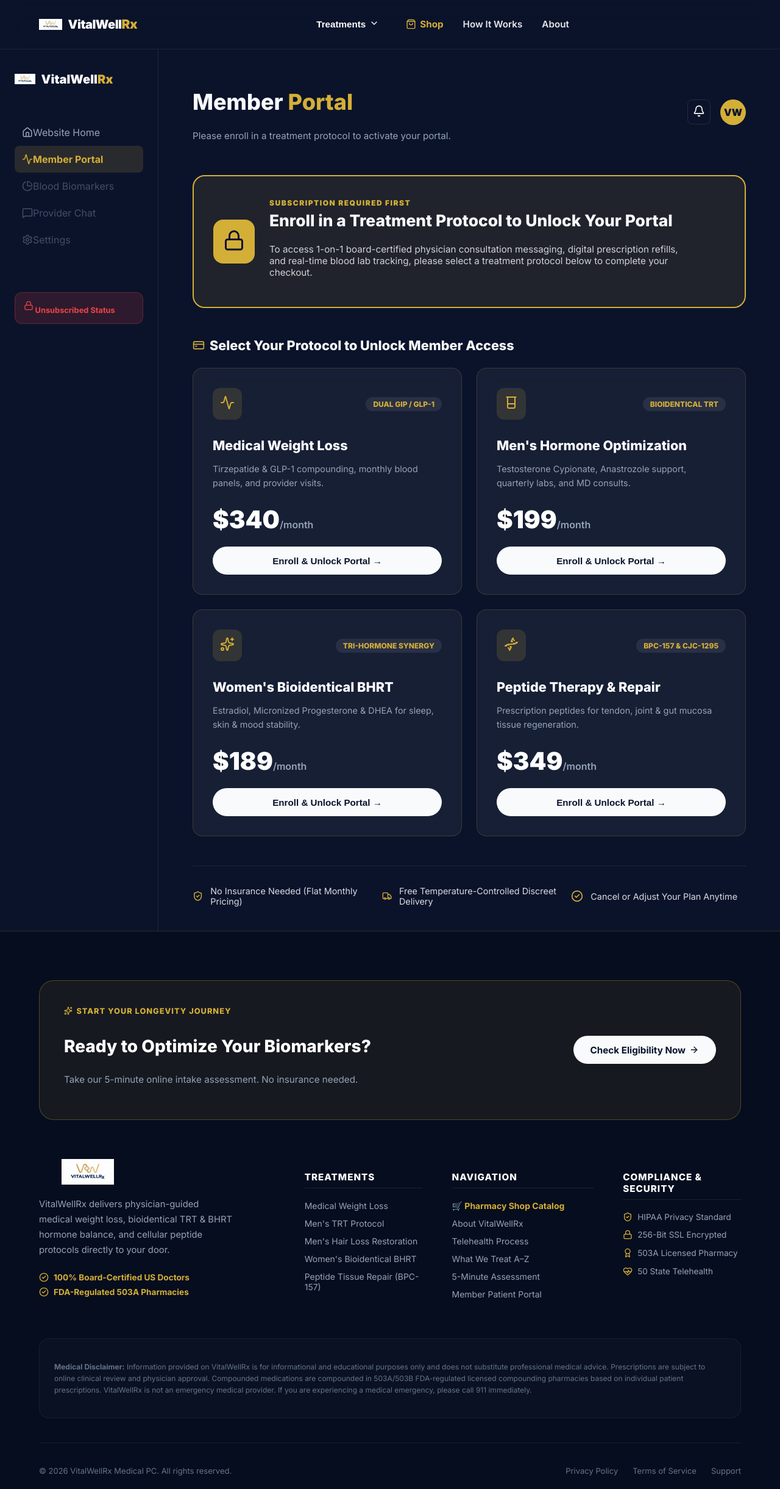
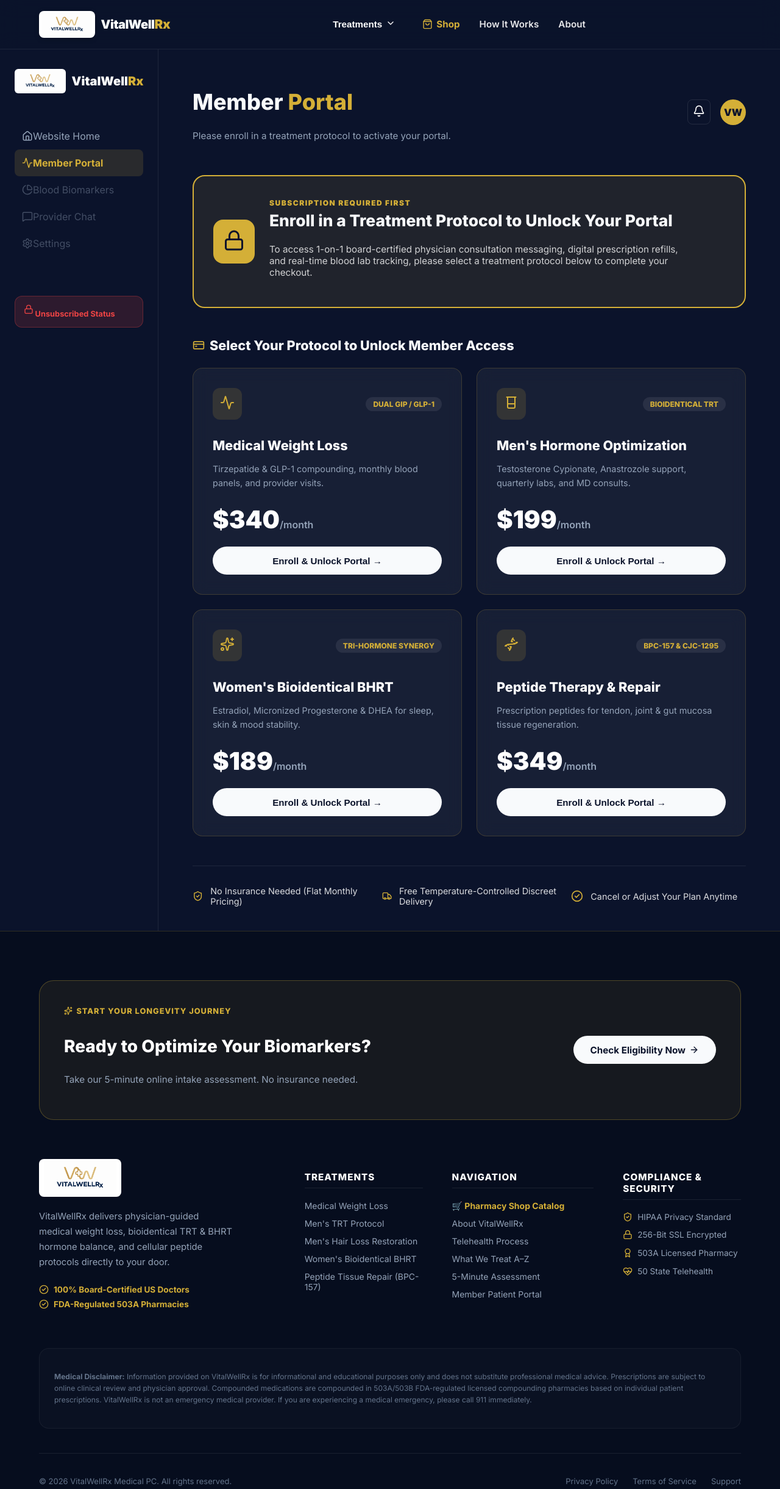
Before and after one commit to Emmanuelombaye/VitalWellRx, a Next.js app: page /dashboard in a window 1280 px wide. Shown: the top 2441 px of the page at 61% size. Built offline with nearby package versions, Linux system fonts and the light colour scheme.

Commit message:
Expand logo container aspect ratio for clear professional display

```diff
--- a/app/dashboard/page.tsx
+++ b/app/dashboard/page.tsx
@@ -66,8 +66,8 @@
       {/* Sidebar Navigation */}
       <aside className="portal-aside" style={{ width: '260px', borderRight: '1px solid rgba(255,255,255,0.08)', padding: '2rem 1.5rem', backgroundColor: 'var(--primary-navy)' }}>
         <Link href="/" style={{ display: 'flex', alignItems: 'center', gap: '0.6rem', textDecoration: 'none', marginBottom: '3rem' }}>
-          <div style={{ position: 'relative', width: '34px', height: '34px', borderRadius: '6px', overflow: 'hidden' }}>
-            <Image src="/newlogo.png" alt="VitalWellRx" fill sizes="34px" style={{ objectFit: 'contain' }} />
+          <div style={{ position: 'relative', width: '84px', height: '40px', borderRadius: '6px', overflow: 'hidden', flexShrink: 0, backgroundColor: '#ffffff', padding: '3px 6px', display: 'flex', alignItems: 'center', justifyContent: 'center' }}>
+            <Image src="/newlogo.png" alt="VitalWellRx" fill sizes="84px" style={{ objectFit: 'contain', padding: '2px' }} />
           </div>
           <span style={{ fontSize: '1.25rem', fontWeight: 900, color: 'white' }}>
             VitalWell<span className="text-gold">Rx</span>
--- a/components/Footer.tsx
+++ b/components/Footer.tsx
@@ -26,8 +26,8 @@
           {/* Brand & Overview */}
           <div>
             <Link href="/" style={{ display: 'flex', alignItems: 'center', gap: '0.75rem', textDecoration: 'none', marginBottom: '1.25rem' }}>
-              <div style={{ position: 'relative', width: '160px', height: '42px' }}>
-                <Image src="/newlogo.png" alt="VitalWellRx Logo" fill sizes="160px" style={{ objectFit: 'contain' }} />
+              <div style={{ position: 'relative', width: '135px', height: '62px', borderRadius: '8px', overflow: 'hidden', backgroundColor: '#ffffff', padding: '4px 8px', display: 'flex', alignItems: 'center', justifyContent: 'center' }}>
+                <Image src="/newlogo.png" alt="VitalWellRx Logo" fill sizes="135px" style={{ objectFit: 'contain', padding: '2px' }} />
               </div>
             </Link>
             <p style={{ color: '#94A3B8', fontSize: '0.925rem', lineHeight: 1.7, maxWidth: '320px', marginBottom: '1.5rem' }}>
--- a/components/Navbar.tsx
+++ b/components/Navbar.tsx
@@ -66,8 +66,8 @@
       <nav className="container" style={{ padding: '1.1rem 1.5rem', display: 'flex', alignItems: 'center', justifyContent: 'space-between' }}>
         {/* Left: Brand Logo */}
         <Link href="/" style={{ display: 'flex', alignItems: 'center', gap: '0.6rem', textDecoration: 'none' }}>
-          <div style={{ position: 'relative', width: '38px', height: '38px', borderRadius: '8px', overflow: 'hidden', flexShrink: 0 }}>
-            <Image src="/newlogo.png" alt="VitalWellRx Logo" fill sizes="38px" style={{ objectFit: 'contain' }} priority />
+          <div style={{ position: 'relative', width: '92px', height: '44px', borderRadius: '8px', overflow: 'hidden', flexShrink: 0, backgroundColor: '#ffffff', padding: '3px 6px', boxShadow: '0 2px 8px rgba(0,0,0,0.2)', display: 'flex', alignItems: 'center', justifyContent: 'center' }}>
+            <Image src="/newlogo.png" alt="VitalWellRx Logo" fill sizes="92px" style={{ objectFit: 'contain', padding: '2px' }} priority />
           </div>
           <span style={{ fontSize: '1.25rem', fontWeight: 900, color: 'white', letterSpacing: '-0.5px' }}>
             VitalWell<span className="text-gold" style={{ fontSize: '1.3rem' }}>Rx</span>
```
